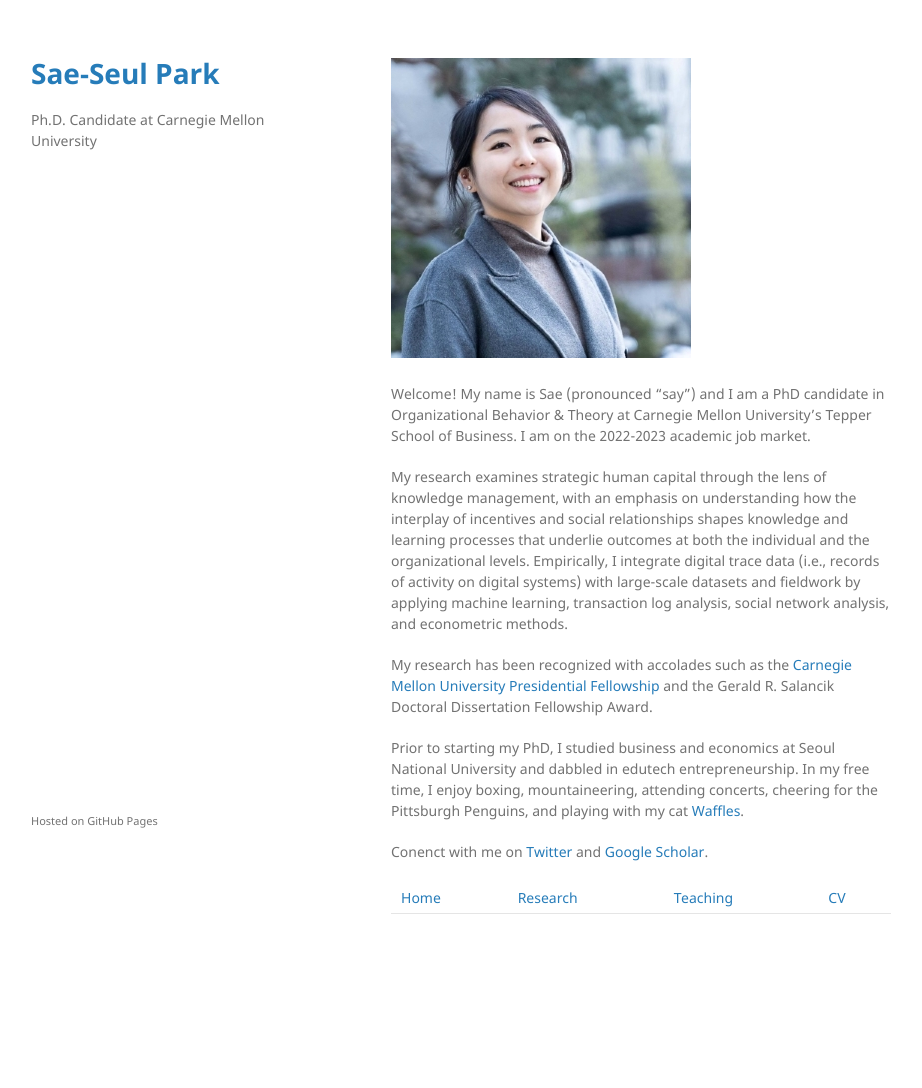
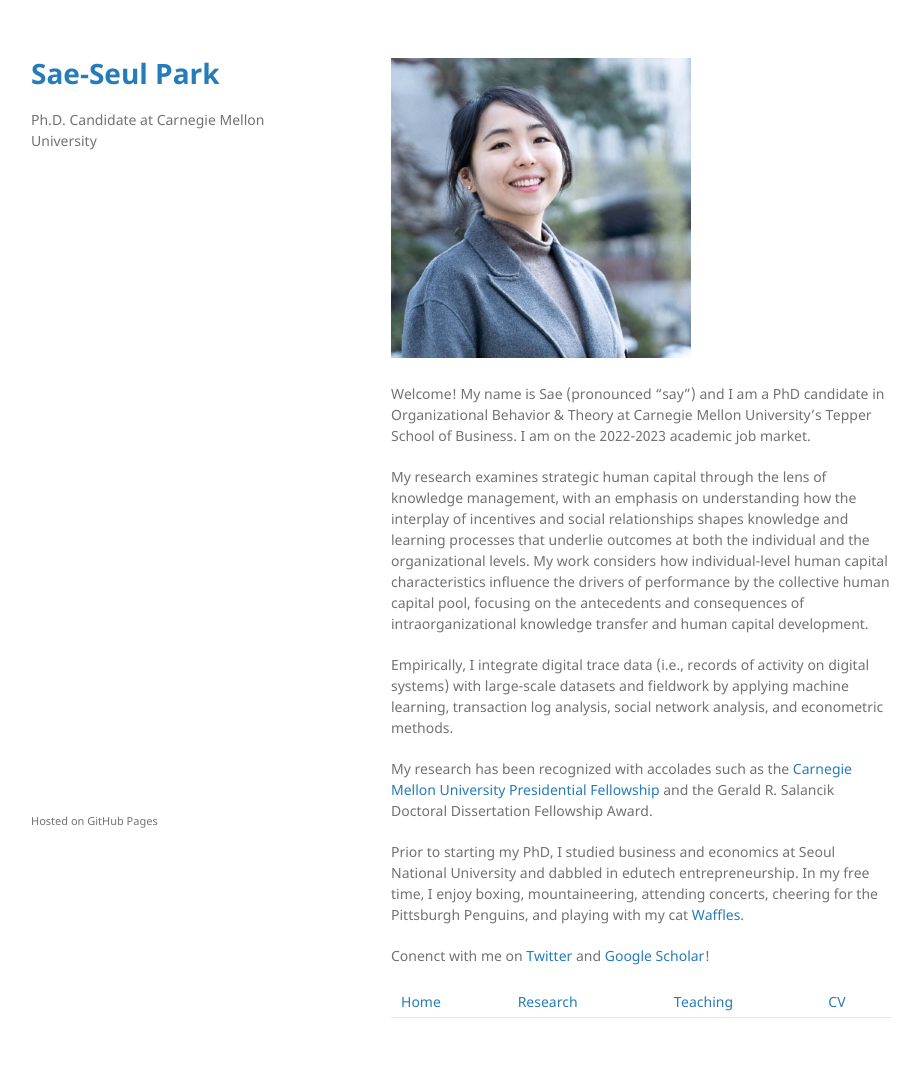
Before and after one commit to saepark/saepark.github.io, a Jekyll site: the page built from index.md, in a window 1280 px wide. Shown: the whole page, without its empty margins (179-1101 px from the left). Built offline with Jekyll 4.4.1, drawn with Linux system fonts in a browser that asks for light colours; our own code applies the rules of GitHub Pages for plain Markdown files; before the commit the page ends 984 px from its top, so only the background shows below that.

Commit message:
Update index.md

```diff
--- a/index.md
+++ b/index.md
@@ -2,12 +2,14 @@
 
 Welcome! My name is Sae (pronounced "say") and I am a PhD candidate in Organizational Behavior & Theory at Carnegie Mellon University's Tepper School of Business. I am on the 2022-2023 academic job market.
 
-My research examines strategic human capital through the lens of knowledge management, with an emphasis on understanding how the interplay of incentives and social relationships shapes knowledge and learning processes that underlie outcomes at both the individual and the organizational levels. Empirically, I integrate digital trace data (i.e., records of activity on digital systems) with large-scale datasets and fieldwork by applying machine learning, transaction log analysis, social network analysis, and econometric methods.
+My research examines strategic human capital through the lens of knowledge management, with an emphasis on understanding how the interplay of incentives and social relationships shapes knowledge and learning processes that underlie outcomes at both the individual and the organizational levels. My work considers how individual-level human capital characteristics influence the drivers of performance by the collective human capital pool, focusing on the antecedents and consequences of intraorganizational knowledge transfer and human capital development.
+
+Empirically, I integrate digital trace data (i.e., records of activity on digital systems) with large-scale datasets and fieldwork by applying machine learning, transaction log analysis, social network analysis, and econometric methods.
 
 My research has been recognized with accolades such as the [Carnegie Mellon University Presidential Fellowship](https://www.cmu.edu/tepper/news/stories/2021/april/phd-fellowships-awarded.html) and the Gerald R. Salancik Doctoral Dissertation Fellowship Award.
 
 Prior to starting my PhD, I studied business and economics at Seoul National University and dabbled in edutech entrepreneurship. In my free time, I enjoy boxing, mountaineering, attending concerts, cheering for the Pittsburgh Penguins, and playing with my cat [Waffles](WafflesPark.jpg).
 
-Conenct with me on [Twitter](https://www.twitter.com/sae_park_) and [Google Scholar](https://scholar.google.com/citations?user=2gHkfJcAAAAJ&hl=en).
+Conenct with me on [Twitter](https://www.twitter.com/sae_park_) and [Google Scholar](https://scholar.google.com/citations?user=2gHkfJcAAAAJ&hl=en)!
 
 [Home](./index.html) | [Research](./research.html) | [Teaching](./teaching.html) | [CV](./CV.html)
```
